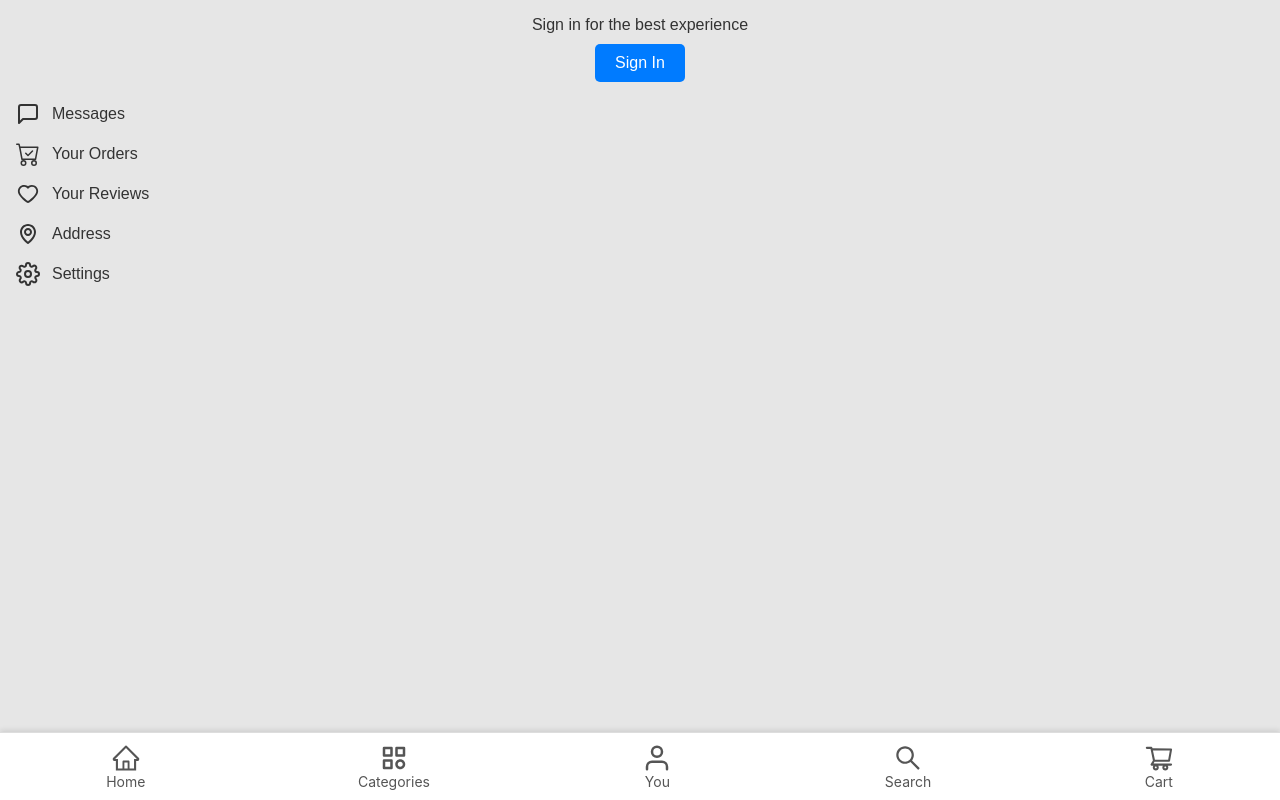
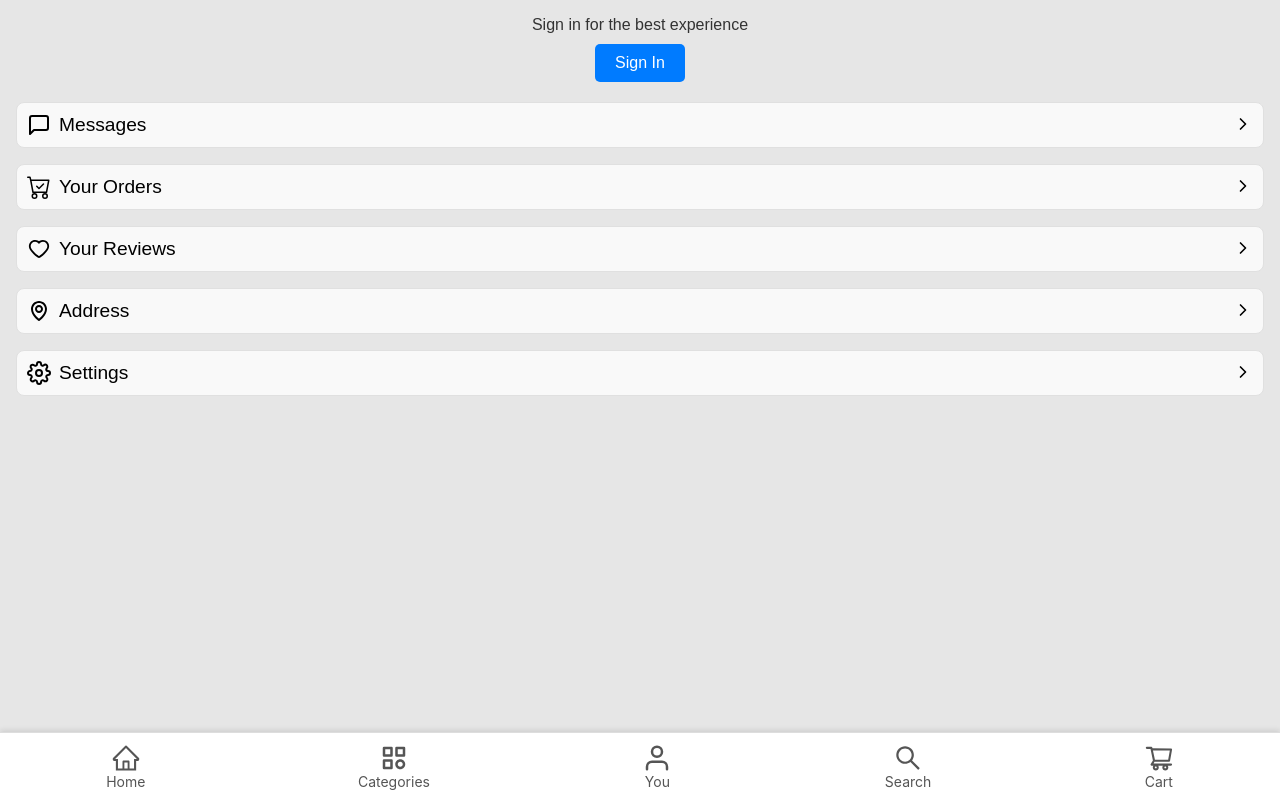
Before and after one commit to Sonickmumba/ShopNinja, a React (Create React App) app in the folder views/: page /user in a window 1280 px wide. Built offline with nearby package versions, Linux system fonts and the light colour scheme; no server answers.

Commit message:
Implement handleHomeClick button

```diff
--- a/views/src/App.js
+++ b/views/src/App.js
@@ -1,9 +1,8 @@
-import React, { useState } from "react";
+import React, { useState, useEffect } from "react";
 // import logo from './logo.svg';
 // import { Counter } from './features/counter/Counter';
 import HomePage from "./features/homePage/HomePage";
 import { BrowserRouter as Router, Routes, Route } from "react-router-dom";
-// import { useNavigate } from 'react-router-dom';
 import LoginPage from "./features/login/LoginPage";
 import Signup from "./features/login/Signup";
 import User from "./features/login/User";
@@ -13,15 +12,57 @@ import Footer from "./features/homePage/Footer";
 
 function App() {
   const [isSignedIn, setIsSignedIn] = useState(false);
-  // const navigate = useNavigate();
 
-  const handleSignIn = () => {
-    console.log("Sign in button clicked");
-    // navigate('/login')
+  // const checkSignedIn = async () => {
+  //   try {
+  //     const response = await fetch('http://localhost:3001/status');
+  //     console.log(response)
+  //     if (response.ok) {
+  //       setIsSignedIn(true);
+  //     }
+  //   } catch (error) {
+  //     throw new Error(error)
+  //   }
+  // }
+
+  const checkSignedIn = async () => {
+    try {
+      const response = await fetch("http://localhost:3001/status", {
+        credentials: "include", // Ensure cookies are sent with the request
+      });
+
+      if (!response.ok) {
+        throw new Error("Failed to fetch status");
+      }
+
+      const data = await response.json();
+      console.log(data)
+      if (data.message === "Authenticated") {
+        setIsSignedIn(true); // User is authenticated
+      } else {
+        setIsSignedIn(false); // Not authenticated
+      }
+    } catch (error) {
+      console.error("Error checking sign-in status:", error);
+      setIsSignedIn(false); // Default to not signed in on error
+    }
   };
 
+
+  console.log(isSignedIn);
+
+  const handleSignIn = (navigate) => {
+    console.log("Sign in button clicked");
+    navigate('/login')
+    checkSignedIn();
+  };
+
+  useEffect(() => {
+    checkSignedIn();
+  }, []);
+
   return (
-    <div className="App">
+    // <div className="App">
       <Router>
         <Routes>
           <Route path="/" element={<HomePage />} />
@@ -38,13 +79,12 @@ function App() {
         /> */}
           <Route
             path="/user"
-            element={<User isSignedIn={isSignedIn} onSignIn={handleSignIn} />}
+            element={<User isSignedIn={isSignedIn} onSignIn={(navigate) => handleSignIn(navigate)} />}
           />
         </Routes>
         <Footer />
       </Router>
-      {/* <Footer /> */}
-    </div>
+    // </div>
   );
 }
 
--- a/views/src/features/homePage/Footer.js
+++ b/views/src/features/homePage/Footer.js
@@ -11,6 +11,7 @@ function Footer() {
 
   const handleHomeClick = () => {
     console.log('clicked home button')
+    navigate("/");
   };
 
   const handleCategoriesClick = () => {
--- a/views/src/features/login/User.js
+++ b/views/src/features/login/User.js
@@ -1,17 +1,38 @@
 import React from "react";
-import { FiSettings, FiMessageSquare } from "react-icons/fi";
+import { useNavigate } from "react-router-dom";
+import { FiSettings, FiChevronRight, FiMessageSquare } from "react-icons/fi";
 import { BsCartCheck } from "react-icons/bs";
 import { AiOutlineHeart } from "react-icons/ai";
 import { BiMap } from "react-icons/bi";
-import './user.css';
+import "./user.css";
 
-const User = ({ isSignedIn, onSignIn }) => {
+const User = ({ isSignedIn, onSignIn, userProfile }) => {
+  const navigate = useNavigate();
+
   return (
     <div className="user-component">
-      {!isSignedIn && (
+      {/* {!isSignedIn && (
         <div className="sign-in-section">
           <p>Sign in for the best experience</p>
-          <button className="sign-in-button" onClick={onSignIn}>
+          <button className="sign-in-button" onClick={() => onSignIn(navigate)}>
+            Sign In
+          </button>
+        </div>
+      )} */}
+
+      {isSignedIn ? (
+        <div className="profile-section">
+          <img
+            src={userProfile?.image || "default-avatar.png"}
+            alt="User Profile"
+            className="profile-picture"
+          />
+          <p className="user-name">{userProfile?.name || "Guest User"}</p>
+        </div>
+      ) : (
+        <div className="sign-in-section">
+          <p>Sign in for the best experience</p>
+          <button className="sign-in-button" onClick={() => onSignIn(navigate)}>
             Sign In
           </button>
         </div>
@@ -20,23 +41,38 @@ const User = ({ isSignedIn, onSignIn }) => {
       <div className="user-options">
         <div className="user-option">
           <FiMessageSquare size={24} />
-          <span>Messages</span>
+          <div className="message-arrow">
+            <span>Messages</span>
+            <FiChevronRight size={20} className="right-arrow" />
+          </div>
         </div>
         <div className="user-option">
           <BsCartCheck size={24} />
-          <span>Your Orders</span>
+          <div className="message-arrow">
+            <span>Your Orders</span>
+            <FiChevronRight size={20} className="right-arrow" />
+          </div>
         </div>
         <div className="user-option">
           <AiOutlineHeart size={24} />
-          <span>Your Reviews</span>
+          <div className="message-arrow">
+            <span>Your Reviews</span>
+            <FiChevronRight size={20} className="right-arrow" />
+          </div>
         </div>
         <div className="user-option">
           <BiMap size={24} />
-          <span>Address</span>
+          <div className="message-arrow">
+            <span>Address</span>
+            <FiChevronRight size={20} className="right-arrow" />
+          </div>
         </div>
         <div className="user-option">
           <FiSettings size={24} />
-          <span>Settings</span>
+          <div className="message-arrow">
+            <span>Settings</span>
+            <FiChevronRight size={20} className="right-arrow" />
+          </div>
         </div>
       </div>
     </div>
--- a/views/src/features/login/user.css
+++ b/views/src/features/login/user.css
@@ -3,6 +3,28 @@
     flex-direction: column;
     padding: 16px;
     font-family: Arial, sans-serif;
+  }
+
+  /* Profile Section */
+.profile-section {
+    display: flex;
+    align-items: center;
+    gap: 12px;
+    margin-bottom: 20px;
+  }
+
+  .profile-picture {
+    width: 60px;
+    height: 60px;
+    border-radius: 50%;
+    border: 2px solid #ccc;
+    object-fit: cover;
+  }
+
+  .user-name {
+    font-size: 18px;
+    color: #333;
+    font-weight: bold;
   }
 
   /* Top Section */
@@ -38,15 +60,34 @@
     gap: 16px;
   }
 
-  .user-option {
+  /* .user-option {
     display: flex;
     align-items: center;
     gap: 12px;
     font-size: 16px;
+    padding: 8px;
     color: #333;
     cursor: pointer;
+    background-color: var(--white-color);
   }
+   */
 
-  .user-option:hover {
-    color: #007bff;
+   .message-arrow {
+    display: flex;
+    flex: 1;
+    gap: 20px;
+    justify-content: space-between;
+    margin-left: 8px;
+   }
+
+   .user-option {
+    display: flex;
+    align-items: center;
+    padding: 10px;
+    font-size: 1.2rem;
+    background: #f9f9f9;
+    border: 1px solid #e0e0e0;
+    border-radius: 8px;
+    cursor: pointer;
+    transition: background 0.3s;
   }
```
Also changed, not shown: 2 other files (tests, documents, lock files or other folders).
